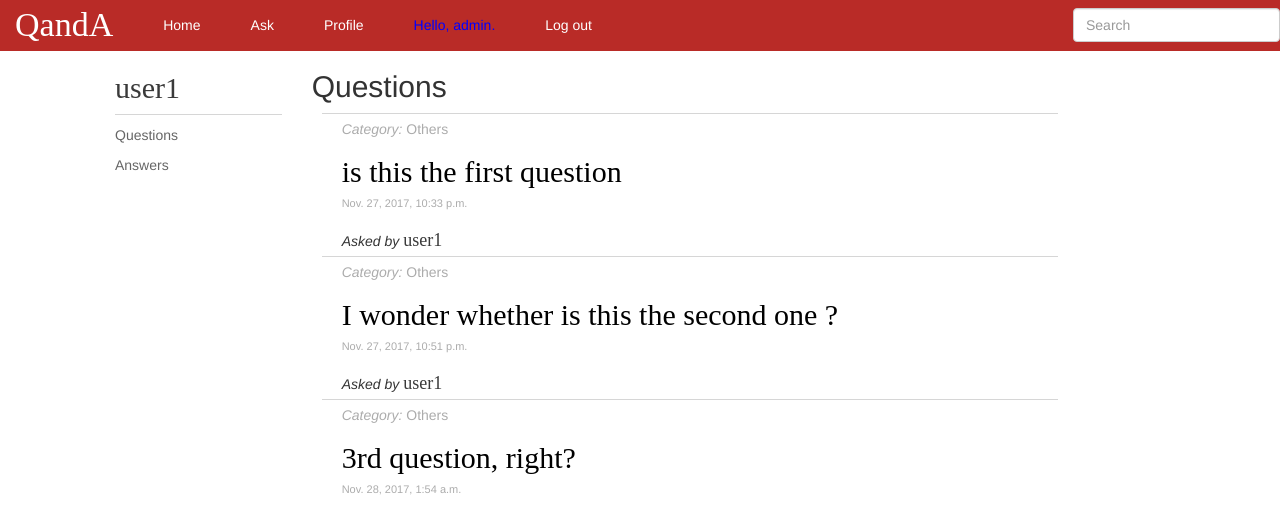
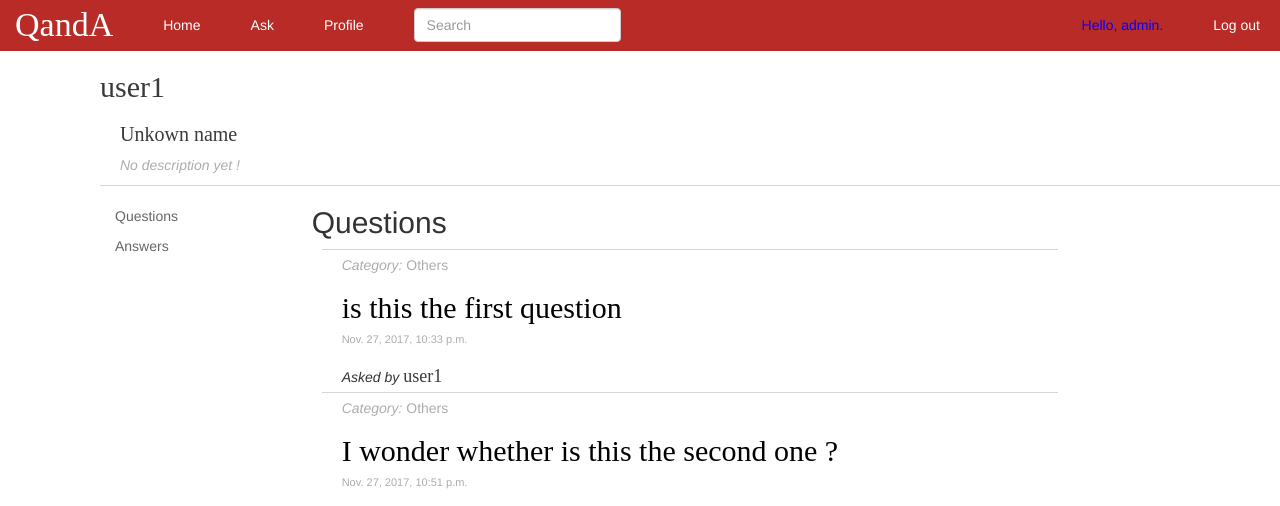
Before and after one commit to Lego1st/qanda, a Django app: page /profile/2/ in a window 1280 px wide. Shown: the top 506 px of the page. Run offline with Django 3.2, Linux system fonts and the light colour scheme; a user stored in the database is signed in; data comes from the database, SQL or seed files in the repository; both versions use the stored data as it was after the commit; some libraries are stand-ins or nearby versions.

Commit message:
update models and front end

```diff
--- a/polls/models.py
+++ b/polls/models.py
@@ -3,8 +3,24 @@ from __future__ import unicode_literals
 
 from django.db import models
 from django.contrib.auth.models import User
+from django.db.models.signals import post_save
+from django.dispatch import receiver
 # Create your models here.
 #Database for polls
+
+class Profile(models.Model):
+	user = models.OneToOneField(User, on_delete=models.CASCADE)
+	description = models.TextField(max_length=500, blank=True)
+	name = models.CharField(max_length=50, blank=True)
+
+@receiver(post_save, sender=User)
+def create_user_profile(sender, instance, created, **kwargs):
+    if created:
+        Profile.objects.create(user=instance)
+
+@receiver(post_save, sender=User)
+def save_user_profile(sender, instance, **kwargs):
+    instance.profile.save()
 
 class Question(models.Model):
 	content = models.CharField(max_length=200)
--- a/polls/static/polls/style.css
+++ b/polls/static/polls/style.css
@@ -56,6 +56,11 @@ h1 {
 .category:hover {
 	color: #2b6dad;
 	text-decoration: none;
+}
+
+.user-details {
+	color: #acacac;
+	margin-left: 20px;
 }
 
 img.resize {
--- a/polls/templates/polls/base.html
+++ b/polls/templates/polls/base.html
@@ -21,9 +21,21 @@
 		    </div>
 		    <ul class="nav navbar-nav navbar-left">
 				<li><a href="/">Home</a></li>
-				<li><a data-toggle="modal" href="{% url 'polls:newquestion' %}" data-target="#modal" data-tooltip>Ask</a></li>
+
 				{% if user.is_authenticated %}
+					<li><a data-toggle="modal" href="{% url 'polls:newquestion' %}" data-target="#modal" data-tooltip>Ask</a></li>
 					<li><a href="{% url 'polls:profile' user.id %}">Profile</a></li>
+			    {% endif %}
+
+		    </ul>
+
+		    <form class="navbar-form navbar-left" method="post" action="{% url 'polls:search' %}">
+		    	{% csrf_token %}
+		    	<input type="text" class="form-control" name="keyword" placeholder="Search">
+	    	</form>
+
+	    	<ul class="nav navbar-nav navbar-right">
+				{% if user.is_authenticated %}
 			    	<li><a style="color: blue">Hello, {{ user.username }}.</a></li>
 			    	<li><a href="{% url 'users:logout' %}">Log out</a></li>
 			    {% else %}
@@ -32,11 +44,6 @@
 			    {% endif %}
 
 		    </ul>
-
-		    <form class="navbar-form navbar-right" method="post" action="{% url 'polls:search' %}">
-		    	{% csrf_token %}
-		    	<input type="text" class="form-control" name="keyword" placeholder="Search">
-	    	</form>
 		  </div>
 		</nav>
 
--- a/polls/templates/polls/base_profile.html
+++ b/polls/templates/polls/base_profile.html
@@ -3,15 +3,38 @@
 
 {% block content %}
 		<div class="container-fluid" id="mainview">
+			<div class="profile-head">
+				<h3 class="accent-text" style="font-size:30px"> {{ target_user.username }} </h3>
+				<div class="user-details">
+					<h3 class="accent-text" style="font-size:20px">
+					{% if target_user.profile.name %}
+						{{ target_user.profile.name }}
+					{% else %}
+						Unkown name
+					{% endif %}
+					</h3>
+					<p><i>
+						{% if target_user.profile.description %}
+							Description: {{ target_user.profile.description }}
+						{% else %}
+							No description yet !
+						{% endif %}
+					</i></p>
+					{% if user.id == target_user.id %}
+						<a href="{% url 'polls:editprofile' user.id %}">Edit profile</a>
+					{% endif %}
+				</div>
+				<hr class="hrstyle" width="100%">
+			</div>
+			<div class="profile-main">
 			<!-- left pannel -->
-			<div class="col-xs-2 test1 left-panel" style="margin-top:1px">
-				<h3 class="accent-text" style="font-size:30px"> {{ username }} </h3>
-				<hr class="hrstyle" width="100%">
+				<div class="col-xs-2 test1 left-panel" style="margin-top: 10px">
+
 					<ul style="padding:0">
-					<li class="pannel-item"><a href="{% url 'polls:profile' user_id %}" class="side-pannel-text">Questions</a></li>
-					<li class="pannel-item"><a href="{% url 'polls:useranswers' user_id %}" class="side-pannel-text">Answers</a></li>
-					{% if user.id == user_id %}
-						<li class="pannel-item"><a href="{% url 'polls:userfollows' user_id %}" class="side-pannel-text">Follows</a></li>
+						<li class="pannel-item"><a href="{% url 'polls:profile' target_user.id %}" class="side-pannel-text">Questions</a></li>
+						<li class="pannel-item"><a href="{% url 'polls:useranswers' target_user.id %}" class="side-pannel-text">Answers</a></li>
+						{% if user.id == target_user.id %}
+							<li class="pannel-item"><a href="{% url 'polls:userfollows' target_user.id %}" class="side-pannel-text">Follows</a></li>
 						{% endif %}
 					</ul>
 				</div>
@@ -19,4 +42,5 @@
 				{% block procontent %}
 				{% endblock procontent %}
 				</div>
+			</div>
 {% endblock content %}
--- a/polls/urls.py
+++ b/polls/urls.py
@@ -17,5 +17,6 @@ urlpatterns = [
 	url(r'^profile/(?P<user_id>[0-9]+)/answers/$', views.user_answers, name='useranswers'),
 	url(r'^profile/(?P<user_id>[0-9]+)/follows/$', views.user_follows, name='userfollows'),
 	url(r'^category/(?P<category>\w+)/$', views.category, name='category'),
-	url(r'^search/$', views.search, name="search")
+	url(r'^search/$', views.search, name="search"),
+	url(r'^profile/(?P<user_id>[0-9]+)/edit/$', views.edit_profile, name='editprofile'),
 ]
--- a/polls/views.py
+++ b/polls/views.py
@@ -45,7 +45,7 @@ def new_question(request):
 			new_ques.time = timezone.now()
 			new_ques.user = request.user
 			new_ques.save()
-			return HttpResponseRedirect(reverse('polls:home'))
+			return HttpResponseRedirect(reverse('polls:details', args=[new_ques.id]))
 	context = {'form': form}
 	return render(request, 'polls/new_question.html', context)
 
@@ -134,21 +134,23 @@ def vote(request, answer_id):
 @login_required
 def profile(request, user_id):
 	asked_questions = Question.objects.filter(user__id = user_id)
-	context = {'asked_questions' : asked_questions, 'user_id' : int(user_id), 'username' : User.objects.get(id=user_id).username}
+	user = User.objects.get(id = user_id)
+	context = {'asked_questions' : asked_questions, 'user_id' : int(user_id), 'target_user' : user}
 	return render(request, 'polls/profile.html', context)
 
 @login_required
 def user_answers(request, user_id):
 	answers = Answer.objects.values('content', 'time', 'user__username', 'question__content', 'question__id', 'user__id', 'question__category').filter(user__id = user_id)
 	# aqs = [(answer, Question.objects.get(id = answer.question_id)) for answer in answers]
-	username = User.objects.get(id=user_id).username
-	context = {'answers': answers, 'user_id' : int(user_id), 'username' : username}
+	user = User.objects.get(id = user_id)
+	context = {'answers': answers, 'user_id' : int(user_id), 'target_user' : user}
 	return render(request, 'polls/user_answers.html', context)
 
 @login_required
 def user_follows(request, user_id):
 	fl_questions = Question.objects.filter(followers = user_id)
-	context = {'fl_questions' : fl_questions, 'user_id' : int(user_id), 'username' : User.objects.get(id=user_id).username}
+	user = User.objects.get(id = user_id)
+	context = {'fl_questions' : fl_questions, 'user_id' : int(user_id), 'target_user' : user}
 	return render(request, 'polls/user_follows.html', context)
 
 @login_required
@@ -168,7 +170,6 @@ def search(request):
 
 @login_required
 def accept(request, answer_id):
-	print "SOME THING HERE"
 	answer = Answer.objects.get(id = answer_id)
 	if answer.accepted:
 		answer.accepted = False
@@ -180,3 +181,23 @@ def accept(request, answer_id):
 		answer.accepted = True
 	answer.save()
 	return HttpResponseRedirect(reverse('polls:details', args=[answer.question_id]))
+
+@login_required
+def edit_profile(request, user_id):
+	user = User.objects.get(id = user_id)
+	error = False
+	if request.user != user:
+		error = True
+	else:
+		print ("YEAHHHHADSFADSFSD")
+		if request.method != 'POST':
+			# No data. Create a blank form
+			profile_form = ProfileForm()
+		else:
+			# Data submitted; process data
+			profile_form = ProfileForm(request.POST, instance=request.user.profile)
+			if profile_form.is_valid():
+				profile_form.save()
+				return HttpResponseRedirect(reverse('polls:profile', args=[user_id]))
+	context = {'error' : error, 'profile_form' : profile_form}
+	return render(request, 'polls/edit_profile.html', context)
```
Also changed, not shown: polls/forms.py (+10 -1 lines), polls/templates/polls/edit_profile.html (added, +20 -0 lines), users/views.py (+4 -3 lines), db.sqlite3, polls/migrations/0008_profile.py (added). Lines whose indentation alone changed are shown as unchanged.
